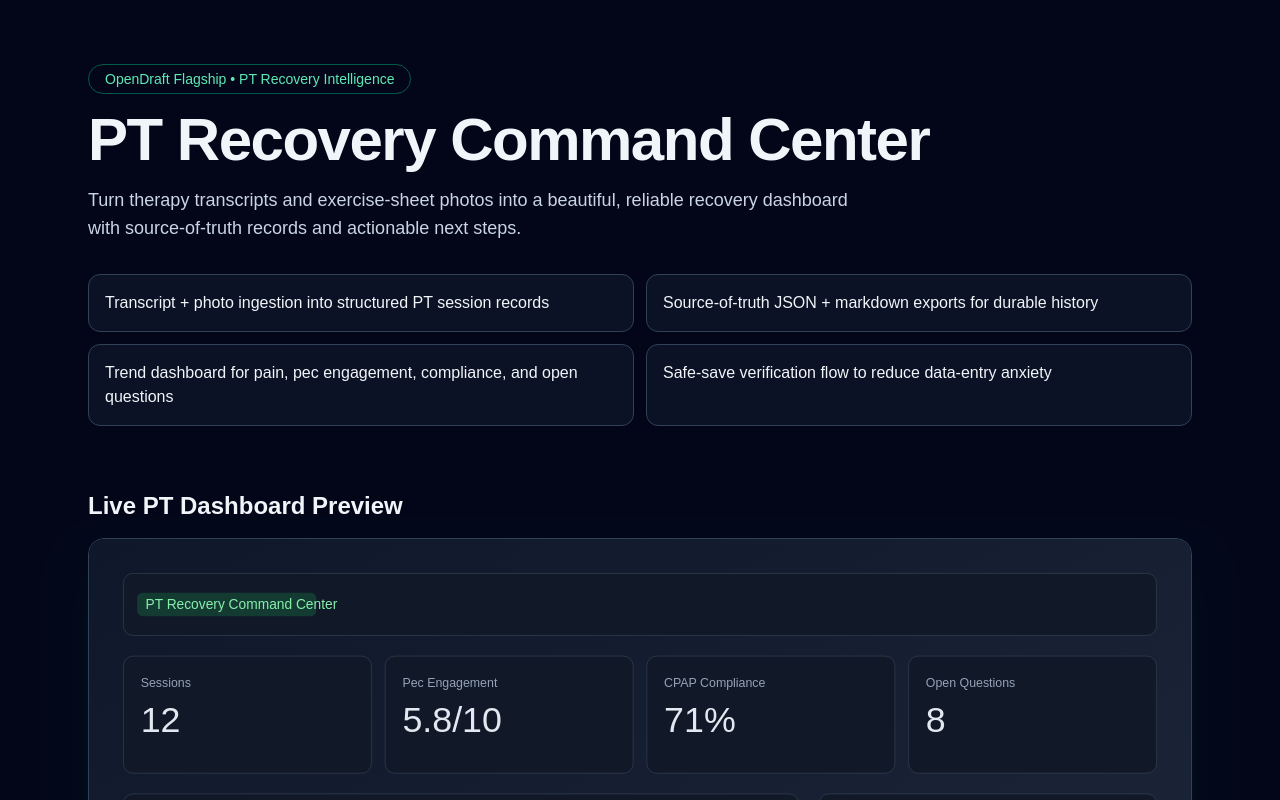
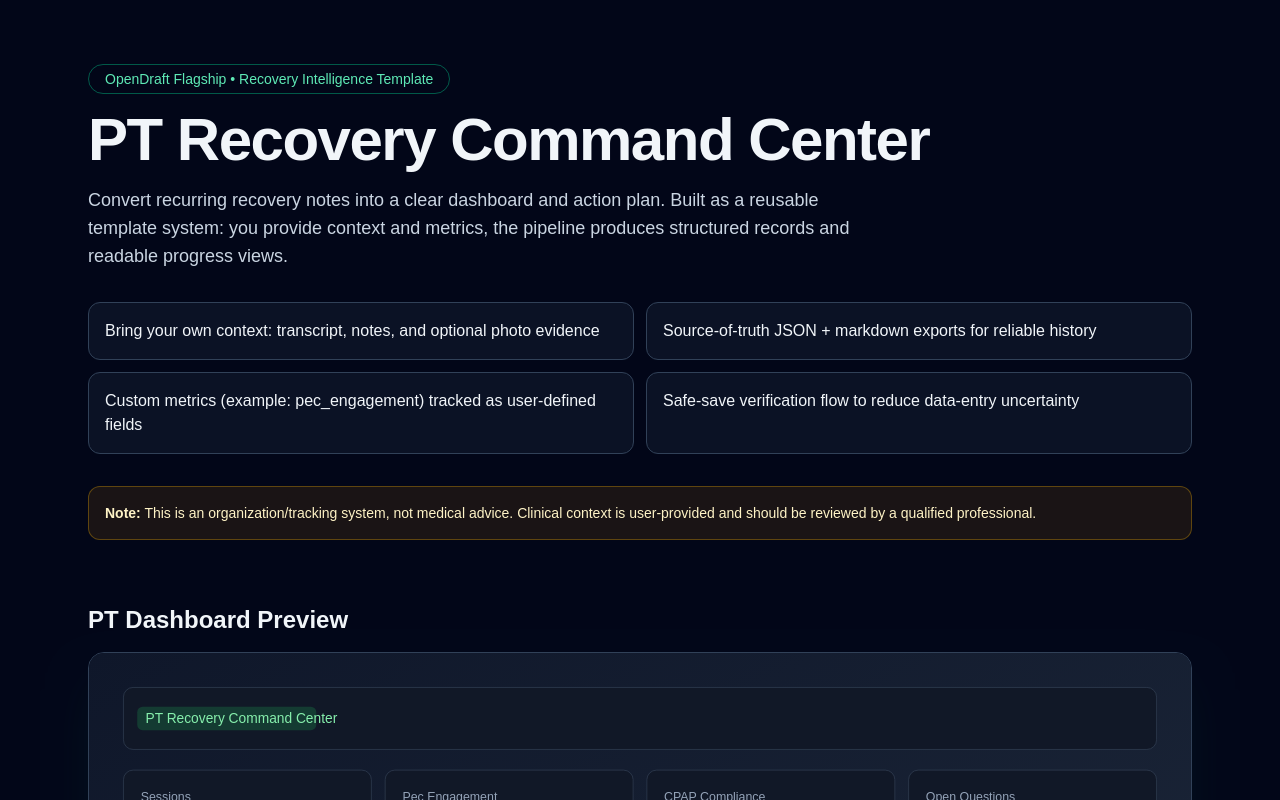
Before and after one commit to JackReis/opendraft-pt-recovery, a Next.js app: page / in a window 1280 px wide. Shown: the top 800 px of the page. Built offline with nearby package versions, Linux system fonts and the light colour scheme.

Commit message:
Polish user-facing copy with custom metric and data-source clarity

```diff
--- a/src/app/page.tsx
+++ b/src/app/page.tsx
@@ -1,10 +1,10 @@
 import Image from "next/image";
 
 const features = [
-  "Transcript + photo ingestion into structured PT session records",
-  "Source-of-truth JSON + markdown exports for durable history",
-  "Trend dashboard for pain, pec engagement, compliance, and open questions",
-  "Safe-save verification flow to reduce data-entry anxiety",
+  "Bring your own context: transcript, notes, and optional photo evidence",
+  "Source-of-truth JSON + markdown exports for reliable history",
+  "Custom metrics (example: pec_engagement) tracked as user-defined fields",
+  "Safe-save verification flow to reduce data-entry uncertainty",
 ];
 
 export default function Home() {
@@ -12,15 +12,15 @@ export default function Home() {
     <main className="min-h-screen bg-slate-950 text-slate-100">
       <section className="mx-auto max-w-6xl px-6 py-16">
         <p className="mb-4 inline-block rounded-full border border-emerald-400/40 px-4 py-1 text-sm text-emerald-300">
-          OpenDraft Flagship • PT Recovery Intelligence
+          OpenDraft Flagship • Recovery Intelligence Template
         </p>
         <h1 className="text-4xl font-bold tracking-tight md:text-6xl">
           PT Recovery Command Center
         </h1>
         <p className="mt-4 max-w-3xl text-lg text-slate-300">
-          Turn therapy transcripts and exercise-sheet photos into a beautiful,
-          reliable recovery dashboard with source-of-truth records and actionable
-          next steps.
+          Convert recurring recovery notes into a clear dashboard and action plan.
+          Built as a reusable template system: you provide context and metrics,
+          the pipeline produces structured records and readable progress views.
         </p>
 
         <div className="mt-8 grid gap-3 md:grid-cols-2">
@@ -30,14 +30,19 @@ export default function Home() {
             </div>
           ))}
         </div>
+
+        <div className="mt-8 rounded-xl border border-amber-400/30 bg-amber-500/10 p-4 text-sm text-amber-100">
+          <strong>Note:</strong> This is an organization/tracking system, not medical advice.
+          Clinical context is user-provided and should be reviewed by a qualified professional.
+        </div>
       </section>
 
       <section className="mx-auto max-w-6xl px-6 pb-10">
-        <h2 className="mb-4 text-2xl font-semibold">Live PT Dashboard Preview</h2>
+        <h2 className="mb-4 text-2xl font-semibold">PT Dashboard Preview</h2>
         <div className="overflow-hidden rounded-2xl border border-slate-700 shadow-2xl shadow-emerald-900/20">
           <Image
             src="/pt-dashboard-shot.svg"
-            alt="PT dashboard preview"
+            alt="PT dashboard preview with custom metrics and timeline"
             width={1600}
             height={900}
             className="h-auto w-full"
@@ -51,7 +56,7 @@ export default function Home() {
         <div className="overflow-hidden rounded-2xl border border-slate-700 shadow-xl">
           <Image
             src="/life-dashboard-teaser-blur.svg"
-            alt="Blurred teaser of life dashboard"
+            alt="Blurred teaser of upcoming life dashboard"
             width={1600}
             height={900}
             className="h-auto w-full"
```
